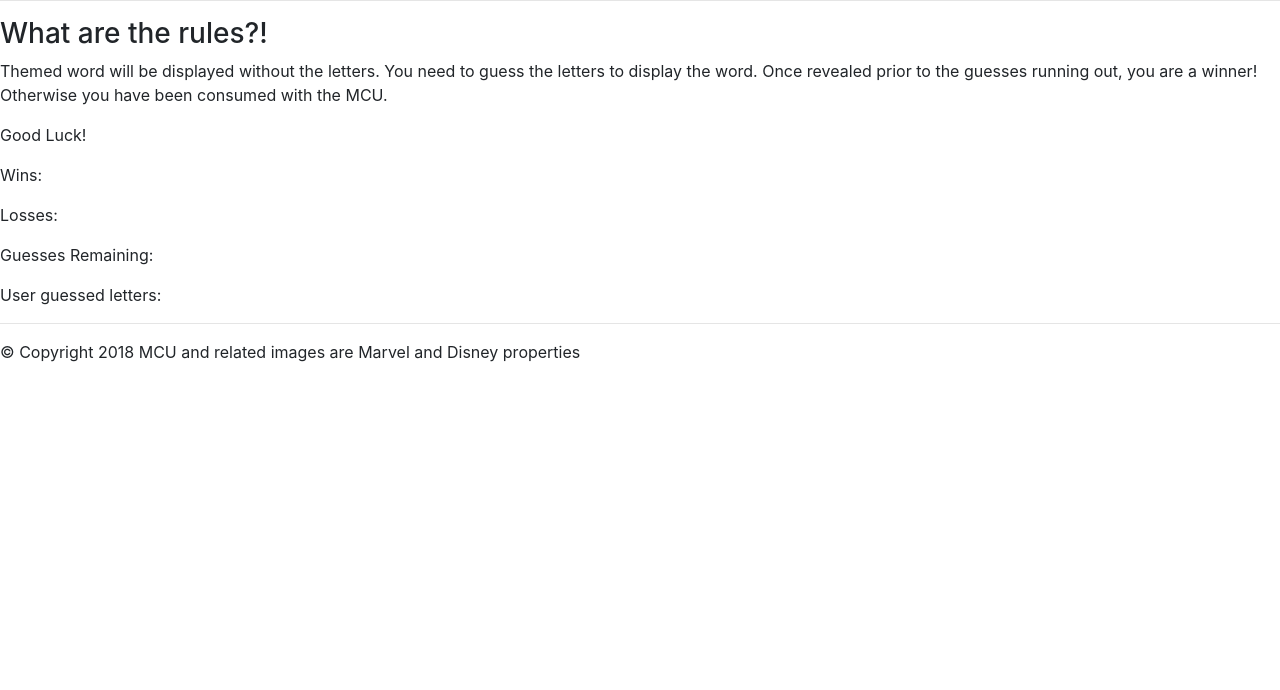
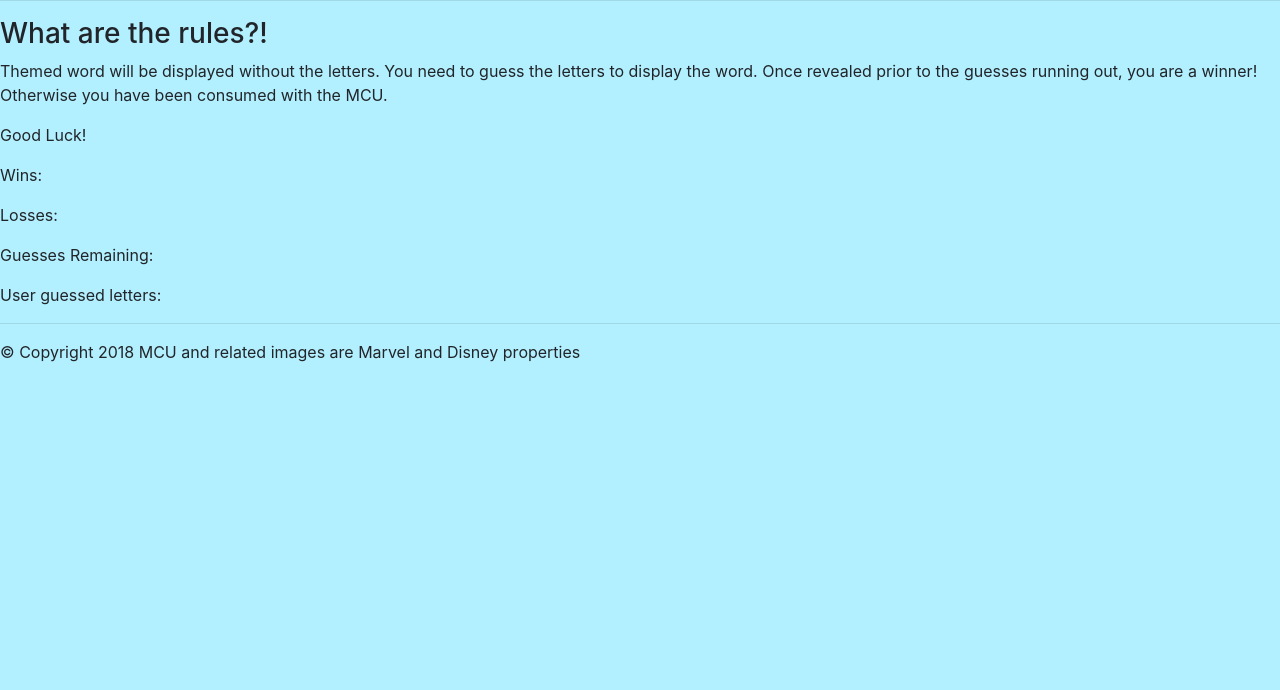
Before and after one commit to origeagles/myHomeworkRepo, a plain HTML site: page index.html in a window 1280 px wide. Shown: the part 110-800 px from the top of the page. Drawn offline with nearby package versions, Linux system fonts and the light colour scheme; a web font is replaced by a local one.

Commit message:
Update index.html

```diff
--- a/index.html
+++ b/index.html
@@ -8,7 +8,7 @@
     <title>MCU Word Guess Game</title>
     <link href="https://fonts.googleapis.com/css?family=Acme|Marvel:700|Slackey" rel="stylesheet">
     <link rel="stylesheet" href="https://stackpath.bootstrapcdn.com/bootstrap/4.1.3/css/bootstrap.min.css" integrity="sha384-MCw98/SFnGE8fJT3GXwEOngsV7Zt27NXFoaoApmYm81iuXoPkFOJwJ8ERdknLPMO" crossorigin="anonymous">
-    <link rel="stylesheet" href="assets/css/style.css.">
+    <link rel="stylesheet" href="assets/css/style.css">
 </head>
 
   <body>
```
